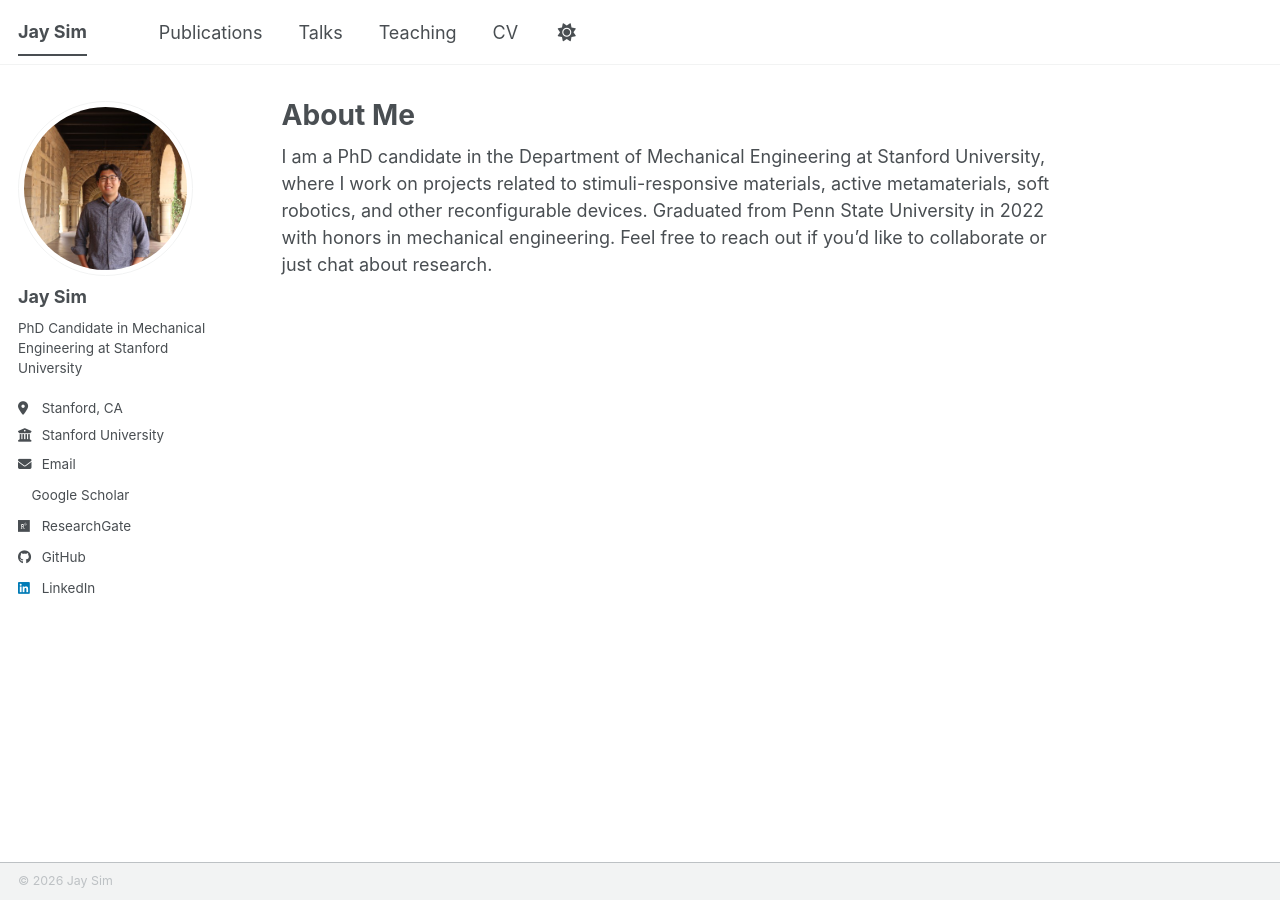
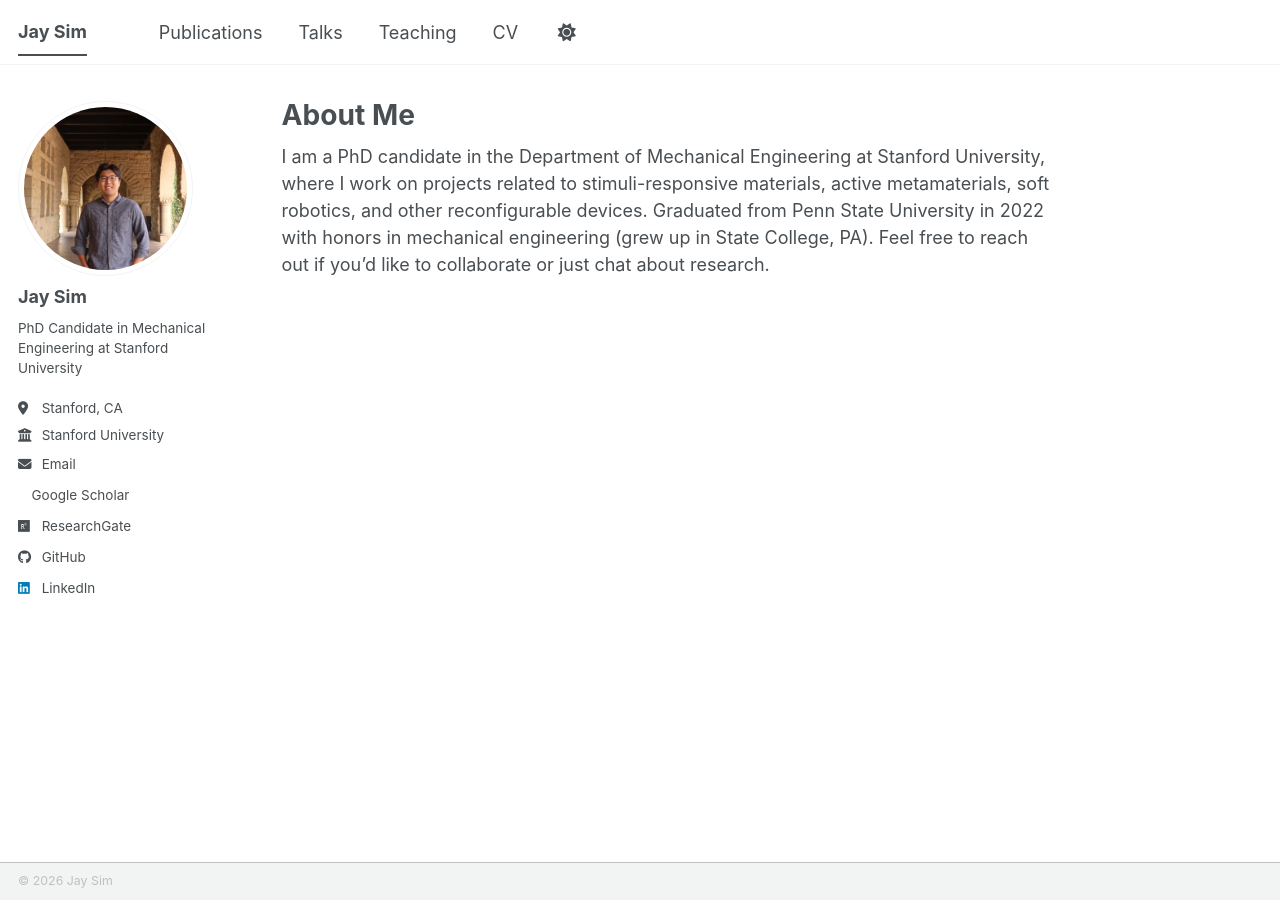
Before and after one commit to jaysejinsim/jaysejinsim.github.io, a Jekyll site: the page built from _pages/about.md, in a window 1280 px wide. Built offline with Jekyll 4.4.1, drawn with Linux system fonts in a browser that asks for light colours; a style sheet for code colours, icons or effects is not loaded.

Commit message:
Add hometown mention to about page bio

```diff
--- a/_pages/about.md
+++ b/_pages/about.md
@@ -7,4 +7,4 @@ redirect_from:
   - /about.html
 ---
 
-I am a PhD candidate in the Department of Mechanical Engineering at Stanford University, where I work on projects related to stimuli-responsive materials, active metamaterials, soft robotics, and other reconfigurable devices. Graduated from Penn State University in 2022 with honors in mechanical engineering. Feel free to reach out if you'd like to collaborate or just chat about research.
+I am a PhD candidate in the Department of Mechanical Engineering at Stanford University, where I work on projects related to stimuli-responsive materials, active metamaterials, soft robotics, and other reconfigurable devices. Graduated from Penn State University in 2022 with honors in mechanical engineering (grew up in State College, PA). Feel free to reach out if you'd like to collaborate or just chat about research.
```
